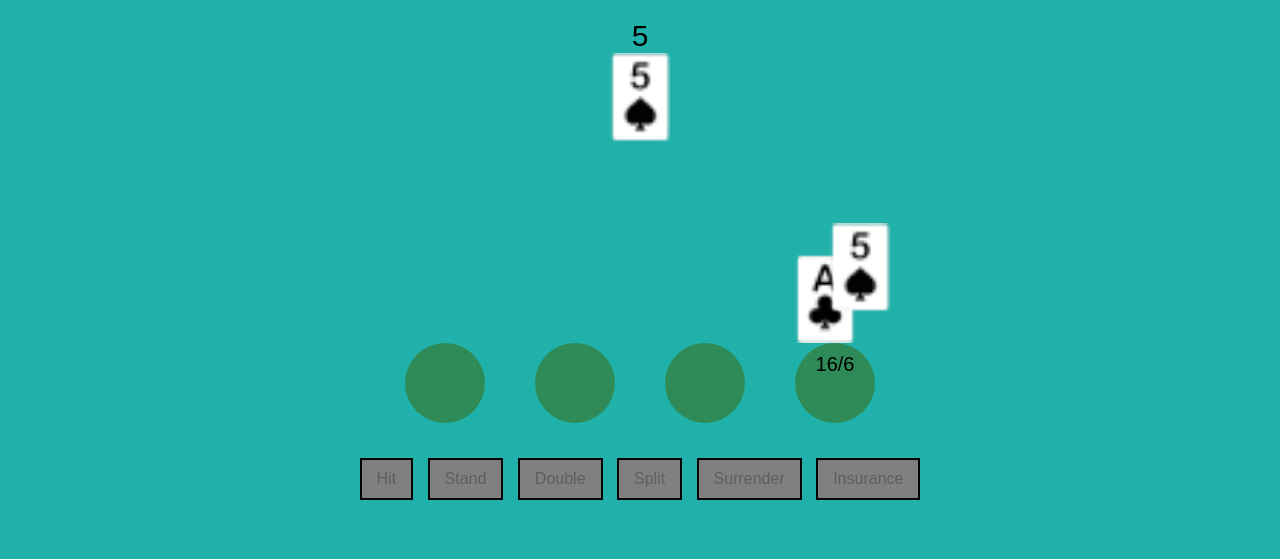
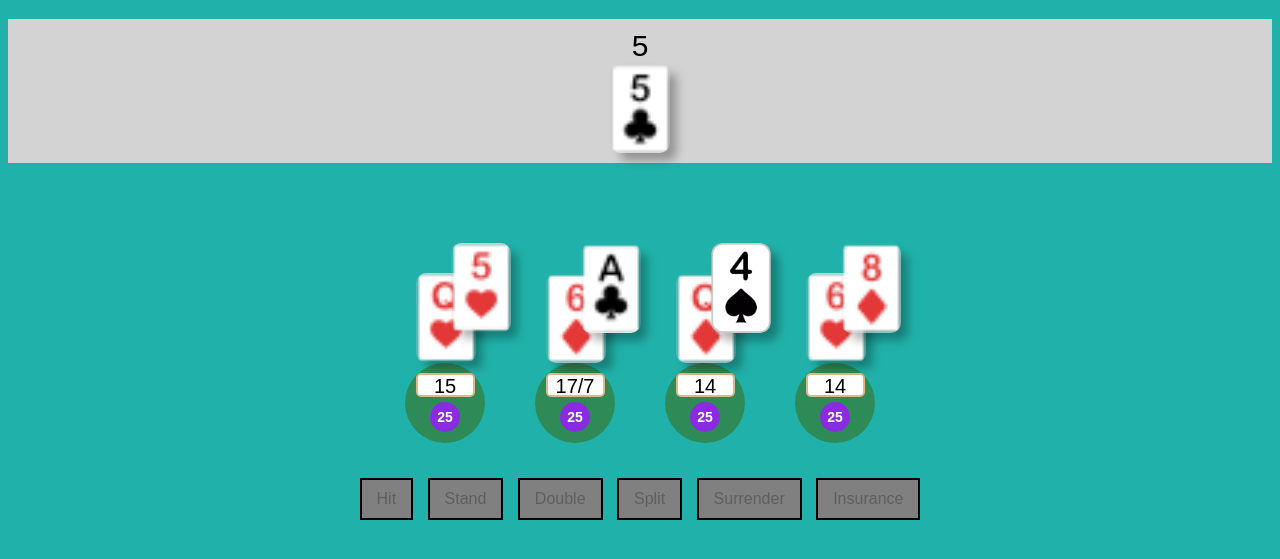
Before and after one commit to davidgtriana/blackjack-game, a plain HTML site: page index.html in a window 1280 px wide. Shown: the part 61-620 px from the top of the page. Drawn offline with Linux system fonts and the light colour scheme.

Commit message:
proper display of players bet and now each hit updates its own card one by one

```diff
--- a/dist/blackjack/bet-box.js
+++ b/dist/blackjack/bet-box.js
@@ -5,7 +5,7 @@ export class BetBox {
         this.id = id;
     }
     placeBet(bet) {
-        this.hands.push(new Hand(bet));
+        this.hands.push(new Hand(bet, 1, this.id));
         this.player.stack -= bet;
     }
 }
--- a/dist/blackjack/hand.js
+++ b/dist/blackjack/hand.js
@@ -1,10 +1,14 @@
 export class Hand {
-    constructor(bet) {
+    constructor(bet, id, betbox_id) {
         this.cards = [];
         this.bet = 0;
+        this.id = 0;
+        this.betbox_id = 0;
         this.total = 0;
         this.ace_count = 0;
         this.bet = bet;
+        this.id = id;
+        this.betbox_id = betbox_id;
     }
     hit(card) {
         // Add card to the list of cards of the hand
--- a/dist/main.js
+++ b/dist/main.js
@@ -9,7 +9,7 @@ class BlackjackGame {
         this.MAX_HANDS = 4;
         this.MAX_BET_BOXES = 9;
         this.BET_BOXES_AMOUNT = 4;
-        this.DECKS_PER_SHOE = 6;
+        this.DECKS_PER_SHOE = 1;
         this.DECK_PENETRATION = 0.50;
         this.MAX_BET = 750;
         this.MIN_BET = 25;
@@ -23,71 +23,135 @@ class BlackjackGame {
         this.active_hands = [];
         console.log("Seed: " + this.die.getSeed);
         // Start the table
-        this.dealerHand = new Hand(0);
+        this.initializeTable();
+        // Start New Shoe
+        this.startNewShoe();
+        // Sit the players
+        this.seatPlayers();
+        this.initialDealOut();
+        this.courseOfPlay();
+        this.payAndTake();
+    }
+    initializeTable() {
+        // Creates Objects
+        this.dealerHand = new Hand(0, 0, 0);
         this.discard_pile = new Game.StackCard(0);
+        // -- Create the Bet Boxes
+        for (let i = 0; i < this.BET_BOXES_AMOUNT; i++)
+            this.bet_boxes.push(new BetBox(i + 1));
+        // Instantiate Bet Boxes HTML Elements
+        const element_bet_boxes_area = document.getElementById("bet-boxes-area");
+        for (let currentBetBox = 0; currentBetBox < this.BET_BOXES_AMOUNT; currentBetBox++) {
+            const betbox = this.bet_boxes[currentBetBox];
+            const element_betbox = document.createElement("div");
+            element_betbox.className = "bet-box";
+            element_betbox.id = "bet-box-" + betbox.id;
+            element_bet_boxes_area.insertBefore(element_betbox, element_bet_boxes_area.firstChild);
+        }
+    }
+    startNewShoe() {
         // -- Prepare the Shoe
         this.shoe = new Game.StackCard(this.DECKS_PER_SHOE);
         this.shoe.shuffle(this.die);
         // -- Burning Card
         this.discard_pile.add(this.shoe.draw());
-        // -- Create the Bet Boxes
-        for (let i = 0; i < this.BET_BOXES_AMOUNT; i++)
-            this.bet_boxes.push(new BetBox(i + 1));
-        // -- Sit the players
+    }
+    seatPlayers() {
+        // Create Players
         this.players.push(new Player("Juan"));
-        //this.players.push(new Player("David"));
-        this.bet_boxes[0].player = this.players[0];
-        //this.bet_boxes[1].player = this.players[1];
-        // Place your bets
-        this.bet_boxes[0].placeBet(25);
-        //this.bet_boxes[1].placeBet(25);
-        this.initialDealOut();
-        this.courseOfPlay();
-        this.payAndTake();
+        this.players.push(new Player("David"));
+        this.players.push(new Player("Godoy"));
+        this.players.push(new Player("Triana"));
+        // Assigning a player per Bet Box
+        for (let i = 0; i < 4; i++) {
+            //if (i==2) continue;
+            this.bet_boxes[i].player = this.players[i];
+        }
+        // Place Player Bets
+        for (let i = 0; i < 4; i++) {
+            //if (i==2) continue;
+            this.bet_boxes[i].placeBet(25); // Creates the first Hand of this bet box
+        }
     }
     initialDealOut() {
+        // Track Active Hands and Instantiate HTML Elements for Active Hands
+        for (let betbox of this.bet_boxes) {
+            if (betbox.player == null)
+                continue;
+            const element_betbox = document.getElementById("bet-box-" + betbox.id);
+            // Displaying Hand Element Per Bet Box
+            for (let currentHand = 0; currentHand < betbox.hands.length; currentHand++) {
+                const hand = betbox.hands[currentHand];
+                this.active_hands.push(hand);
+                const element_hand = document.createElement("div");
+                element_hand.className = "hand" + " hand-" + (currentHand + 1);
+                element_betbox.insertBefore(element_hand, element_betbox.firstChild);
+                // Initialize Element of the Hand
+                const element_hand_value = document.createElement("div");
+                element_hand_value.className = "value";
+                element_hand_value.append(hand.getHandValue());
+                element_hand.appendChild(element_hand_value);
+                const element_hand_bet = document.createElement("div");
+                element_hand_bet.className = "bet";
+                element_hand_bet.append(hand.bet.toString());
+                element_hand.appendChild(element_hand_bet);
+            }
+        }
         this.shoe.print();
-        // Track Active Hands
-        for (let betbox of this.bet_boxes)
-            for (let hand of betbox.hands)
-                this.active_hands.push(betbox.hands[0]);
         // Deal the Primary Card to Players
         for (let hand of this.active_hands)
-            hand.hit(this.shoe.draw());
+            this.hitHand(hand, this.shoe.draw());
         // Deal the Primary Card to Dealer
-        this.dealerHand.hit(this.shoe.draw());
+        this.hitHand(this.dealerHand, this.shoe.draw(), "dealer");
         // Deal the Secondary Card to Players
         for (let hand of this.active_hands)
-            hand.hit(this.shoe.draw());
+            this.hitHand(hand, this.shoe.draw());
         // Deal the Secondary Card to Dealer
-        if (!this.IS_EUROPEAN_NO_HOLE_CARD)
-            this.dealerHand.hit(this.shoe.draw());
-        this.display();
+        //if (!this.IS_EUROPEAN_NO_HOLE_CARD) this.dealerHand.hit(this.shoe.draw()!);
+        //this.displayConsole();
+    }
+    hitHand(hand, card, entity) {
+        if (!entity)
+            entity = "player";
+        hand.hit(card);
+        const card_id = hand.cards.length - 1;
+        const element_card = this.createCardImgElement(card, card_id + 1);
+        if (entity == "dealer") {
+            const element_dealer_area = document.getElementById("dealer-area");
+            // Updating Hand Value of the dealer
+            const element_value = element_dealer_area === null || element_dealer_area === void 0 ? void 0 : element_dealer_area.querySelector(".value");
+            if (element_value)
+                element_value.innerHTML = "";
+            element_value === null || element_value === void 0 ? void 0 : element_value.append(this.dealerHand.getHandValue());
+            // Add Card Element to the Hand Element of the dealer
+            const element_hand = element_dealer_area === null || element_dealer_area === void 0 ? void 0 : element_dealer_area.querySelector(".hand");
+            element_hand === null || element_hand === void 0 ? void 0 : element_hand.insertBefore(element_card, element_hand.firstChild);
+        }
+        if (entity == "player") {
+            // Getting access to the Hand Elements
+            const element_bet_box = document.getElementById("bet-box-" + hand.betbox_id);
+            const element_hand = element_bet_box === null || element_bet_box === void 0 ? void 0 : element_bet_box.querySelector(".hand-" + hand.id);
+            // Updating Hand Value
+            const element_value = element_hand === null || element_hand === void 0 ? void 0 : element_hand.querySelector(".value");
+            if (element_value)
+                element_value.innerHTML = "";
+            element_value === null || element_value === void 0 ? void 0 : element_value.append(hand.getHandValue());
+            // Add Card Element to the Hand Element
+            const top_offset = 90;
+            element_card.style.top = (-top_offset + (card_id * -30)).toString() + "px";
+            element_card.style.left = (card_id * 35).toString() + "px";
+            element_hand === null || element_hand === void 0 ? void 0 : element_hand.appendChild(element_card);
+        }
     }
     courseOfPlay() {
+        //iterate through each active hand and ask them what they want to do
     }
     payAndTake() {
     }
-    display() {
-        // Displaying Dealer Hand Value
-        const element_dealerHand_value = document.getElementById("dealer-hand-value");
-        element_dealerHand_value.append(this.dealerHand.getHandValue());
-        // Displaying all the cards in the dealer's hand
-        const element_dealerHand = document.getElementById("dealer-hand");
-        this.dealerHand.cards.map(card => {
-            element_dealerHand.insertBefore(this.createCardImgElement(card), element_dealerHand.firstChild);
-        });
+    displayConsole() {
         // Displaying Dealer's hand in the console
         console.log("Dealer Hand: ");
         this.dealerHand.print();
-        // Displaying the Bet Boxes
-        const element_bet_boxes_area = document.getElementById("bet-boxes-area");
-        this.bet_boxes.map(betbox => {
-            const element_betbox = document.createElement("div");
-            element_betbox.className = "bet-box";
-            element_betbox.id = "bet-box-" + betbox.id;
-            element_bet_boxes_area.insertBefore(element_betbox, element_bet_boxes_area.firstChild);
-        });
         // Printing Players' Hands in the console
         for (let currentBetBox = 0; currentBetBox < this.bet_boxes.length; currentBetBox++) {
             let betbox = this.bet_boxes[currentBetBox];
@@ -99,35 +163,13 @@ class BlackjackGame {
                 hand.print(currentHand + 1);
             }
         }
-        // Displaying Bet Boxes
-        for (let currentBetBox = 0; currentBetBox < this.BET_BOXES_AMOUNT; currentBetBox++) {
-            const betbox = this.bet_boxes[currentBetBox];
-            if (betbox.player == null)
-                continue;
-            const hand = betbox.hands[0];
-            const element_bet_box = document.getElementById("bet-box-" + betbox.id);
-            // Displaying Hand Value of this Hand
-            const element_hand_value = document.createElement("div");
-            element_hand_value.className = "hand-value";
-            element_hand_value.append(hand.getHandValue());
-            element_bet_box.appendChild(element_hand_value);
-            // Displaying Cards of this Hand
-            for (let currentCard = 0; currentCard < hand.cards.length; currentCard++) {
-                const card = hand.cards[currentCard];
-                const element_card = this.createCardImgElement(card);
-                const top_offset = 90;
-                element_card.style.top = (-top_offset + (currentCard * -30)).toString() + "px";
-                element_card.style.left = (currentCard * 35).toString() + "px";
-                element_bet_box.appendChild(element_card);
-            }
-        }
     }
-    createCardImgElement(card) {
+    createCardImgElement(card, id) {
         // Card Images Origin h: 240 w: 160
         let cards_path = "./assets/cards/";
         let img_type_file = ".png";
         const cardImg = document.createElement("img");
-        cardImg.className = "card";
+        cardImg.className = "card card-" + id;
         cardImg.src = cards_path + card.toString(false) + img_type_file;
         return cardImg;
     }
--- a/index.html
+++ b/index.html
@@ -30,6 +30,14 @@
 
         <!--TODO:
                 3. Game
+                    -- Display Bet per Hand
+                    -- Programming Course Of play
+                    -- Erasing current display of item to update them properly
+                    -- button actions
+                    -- enable and disable buttons
+                    -- turns per player
+                    -- dealer's actions
+                    -- Pay and Take
                 4. Basic Strategy
                 5. Card Counting
                 6. Simulator
@@ -41,8 +49,8 @@
 
     <!-- Dealer Section -->
     <div id="dealer-area">
-        <div id="dealer-hand-value"></div>
-        <div id="dealer-hand"></div>
+        <div class="value"></div>
+        <div class="hand"></div>
     </div>
 
     <!-- Bet Boxes -->
@@ -58,8 +66,6 @@
         <button id="insurance-btn" disabled>Insurance</button>
     </div>
 
-
-
         <script id="site" type="module" src="/dist/main.js"></script>
     </body>
 </html>
--- a/src/blackjack/bet-box.ts
+++ b/src/blackjack/bet-box.ts
@@ -11,7 +11,7 @@ export class BetBox{
     }
 
     public placeBet(bet: number){
-        this.hands.push(new Hand(bet));
+        this.hands.push(new Hand(bet,1,this.id));
         this.player.stack -= bet;
     }
 }
--- a/style.css
+++ b/style.css
@@ -8,17 +8,20 @@ body {
 .card{
     width: 60px;
     height: 90px;
+    border-radius: 10px;
+    filter: drop-shadow(8px 8px 5px rgb(0,0,0,0.3));
 }
 
 #dealer-area {
-
+    background-color: lightgrey;
+    padding: 10px 10px;
 }
 
-#dealer-hand-value {
+#dealer-area .value{
     font-size: 30px;
 }
 
-#dealer-hand {
+#dealer-area .hand {
     display: flex;
     justify-content: center;
     gap: 10px;
@@ -38,19 +41,47 @@ body {
     border-radius: 50px;
     width: 80px;
     height: 80px;
-
     position: relative;
     display: flex;
     justify-content: center;
 }
 
-.bet-box .card{
+.bet-box .hand{
+    position: relative;
+    display: flex;
+    flex-direction: column;
+    align-items: center;
+}
+
+.bet-box .hand .card{
     position: absolute;
 }
 
-.bet-box .hand-value{
-    padding-top: 10px;
+.bet-box .hand .value{
+    background-color: white;
+    border: 2px solid burlywood;
+    margin-top: 10px;
+    width: 55px;
+    height: 20px;
+    border-radius: 5px;
     font-size: 20px;
+}
+
+.bet-box .hand .bet{
+    background-color: blueviolet;
+    position: relative;
+    color: white;
+    width: 30px;
+    height: 30px;
+    border-radius: 50%;
+    margin-top: 5px;
+
+    display: flex;
+    justify-content: center;
+    align-items: center;
+
+    font-size: 14px;
+    font-weight: bold;
 }
 
 
```
Also changed, not shown: src/blackjack/hand.ts (+6 -1 lines), src/main.ts (+128 -74 lines).
